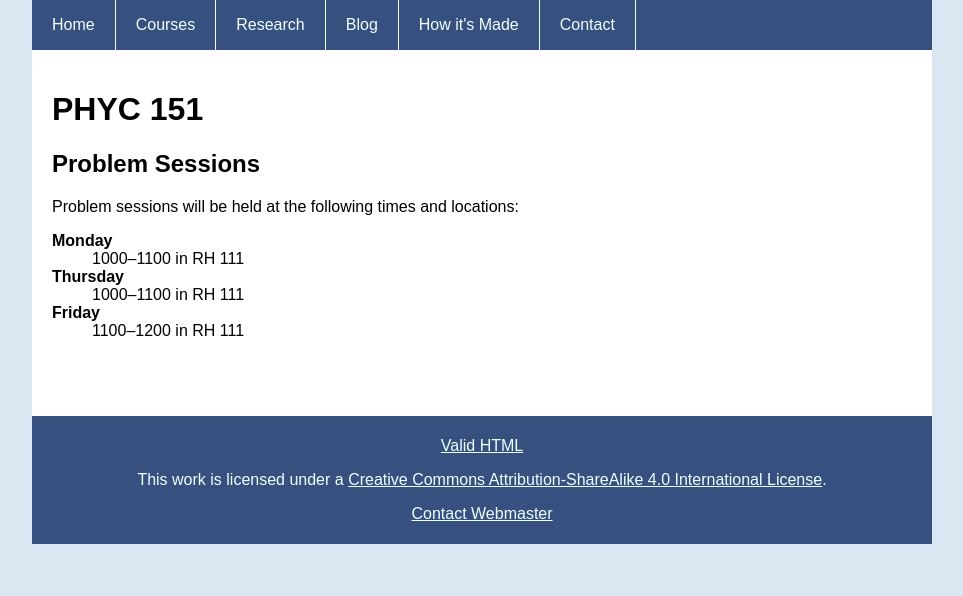
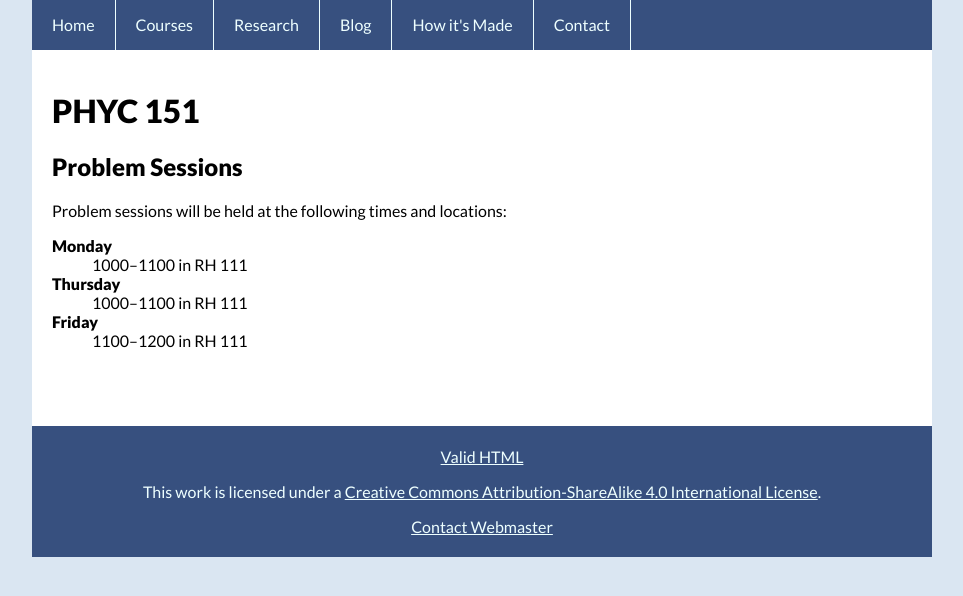
Before and after one commit to jarthurgross/website, a Jekyll site: the page built from courses/2013/fall/phyc151/index.html, in a window 1280 px wide. Shown: the top 596 px of the page, without its empty margins (158-1121 px from the left). Built offline with Jekyll 4.4.1, drawn with Linux system fonts in a browser that asks for light colours; Markdown is read by kramdown in place of the engine named in the settings.

Commit message:
Modified site to use Lato as the default font.

```diff
--- a/_layouts/default.html
+++ b/_layouts/default.html
@@ -5,6 +5,7 @@
     {% capture lvl %}{{ page.url | append:'index.html' | split:'/' | size }}{% endcapture %}
     {% capture relative %}{% for i in (3..lvl) %}../{% endfor %}{% endcapture %}
 
+    <link href='https://fonts.googleapis.com/css?family=Lato:900,900italic,400,400italic' rel='stylesheet' type='text/css'>
     <link rel="stylesheet" type="text/css" href="{{ relative }}css/common.css" />
     <link rel="stylesheet" type="text/css" href="{{ relative }}css/syntax.css" />
     <link rel="schema.DCTERMS" href="http://purl.org/dc/terms/" />
--- a/css/common.css
+++ b/css/common.css
@@ -1,7 +1,7 @@
 body {
   margin: 0;
-  font-family: sans-serif;
-  font-weight: normal;
+  font-family: 'Lato', sans-serif;
+  font-weight: 400;
   font-size: 12px/18px;
   background: #dae6f2;
 }
@@ -62,5 +62,5 @@
   margin: 10px;
 }
 dt {
-  font-weight: bold;
+  font-weight: 900;
 }
```
